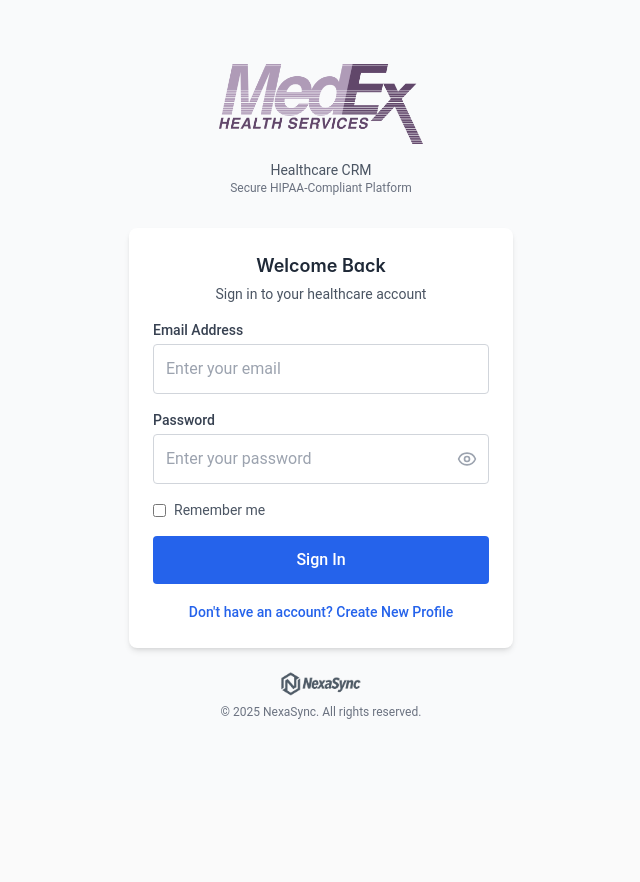
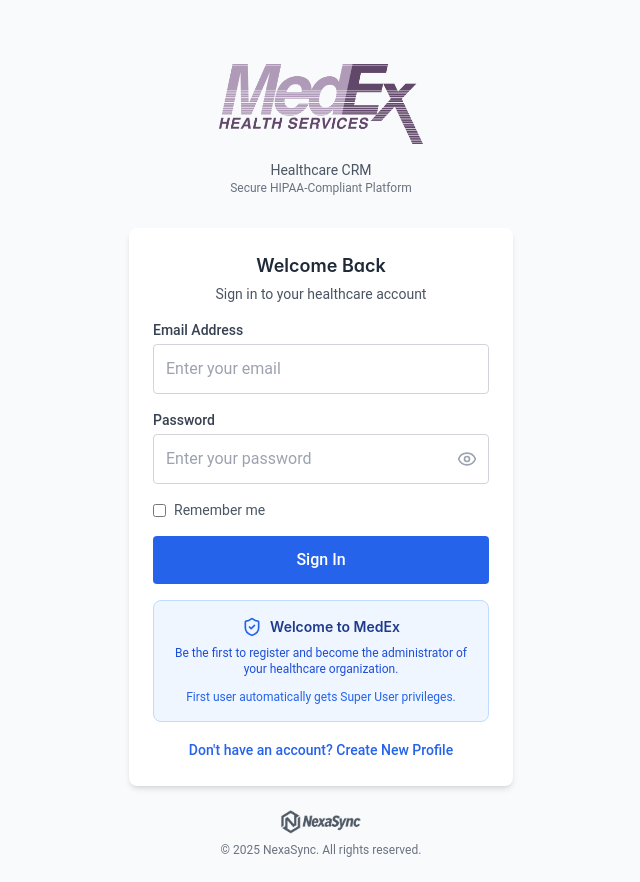
Before and after one commit to Sugarbait/MedEx, a React (Vite) app: page / in a window 1280 px wide. Shown: the whole page, without its empty margins (319-959 px from the left). Before the commit the page ends 800 px from the top, so only its background shows below. Built offline with nearby package versions, Linux system fonts and the light colour scheme; no server answers; the database is empty.

Commit message:
Check for existing users on login page

```diff
--- a/src/pages/LoginPage.tsx
+++ b/src/pages/LoginPage.tsx
@@ -32,6 +32,7 @@
 
   // Registration modal state
   const [showRegistration, setShowRegistration] = useState(false)
+  const [hasUsers, setHasUsers] = useState<boolean | null>(null) // null = checking, true = users exist, false = no users
 
   // Function to check lockout status for known users
   const checkLockoutStatus = async (emailToCheck: string) => {
@@ -209,6 +210,33 @@
       }
     }
     createUsersIfNeeded()
+  }, [])
+
+  // Check if any users exist in the system on component mount
+  React.useEffect(() => {
+    const checkForUsers = async () => {
+      try {
+        const { supabase } = await import('@/config/supabase')
+        const { data: users, error } = await supabase
+          .from('users')
+          .select('id')
+          .eq('tenant_id', 'medex')
+          .limit(1)
+
+        if (error) {
+          console.warn('Error checking for users:', error)
+          setHasUsers(true) // Assume users exist on error (fail-safe)
+          return
+        }
+
+        setHasUsers(users && users.length > 0)
+      } catch (error) {
+        console.error('Failed to check for users:', error)
+        setHasUsers(true) // Assume users exist on error (fail-safe)
+      }
+    }
+
+    checkForUsers()
   }, [])
 
   // Function to handle successful authentication - MANDATORY MFA CHECK WITH ZERO BYPASSES
@@ -1185,6 +1213,22 @@
               }
             </button>
 
+            {/* First User Welcome Message */}
+            {hasUsers === false && (
+              <div className="mt-4 bg-blue-50 border border-blue-200 rounded-lg p-4 text-center">
+                <div className="flex items-center justify-center gap-2 mb-2">
+                  <ShieldCheckIcon className="w-5 h-5 text-blue-600" />
+                  <h3 className="text-sm font-semibold text-blue-900">Welcome to MedEx</h3>
+                </div>
+                <p className="text-xs text-blue-700 mb-3">
+                  Be the first to register and become the administrator of your healthcare organization.
+                </p>
+                <p className="text-xs text-blue-600">
+                  First user automatically gets Super User privileges.
+                </p>
+              </div>
+            )}
+
             <div className="mt-4 text-center">
               <button
                 type="button"
@@ -1249,6 +1293,7 @@
               setError('')
               setEmail('')
               setPassword('')
+              setHasUsers(true) // Update state to hide "first user" message
             }}
           />
         </div>
```
